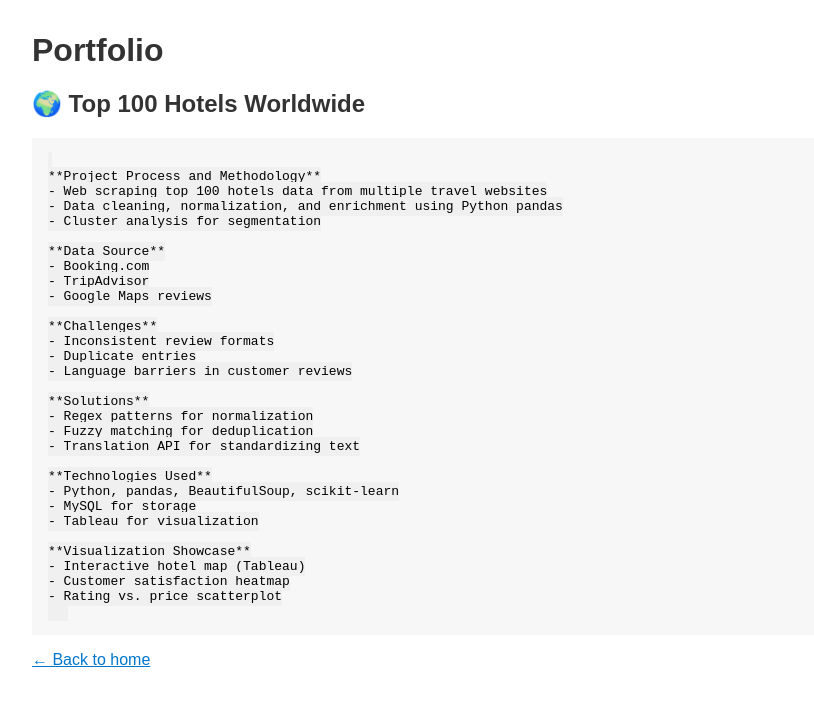
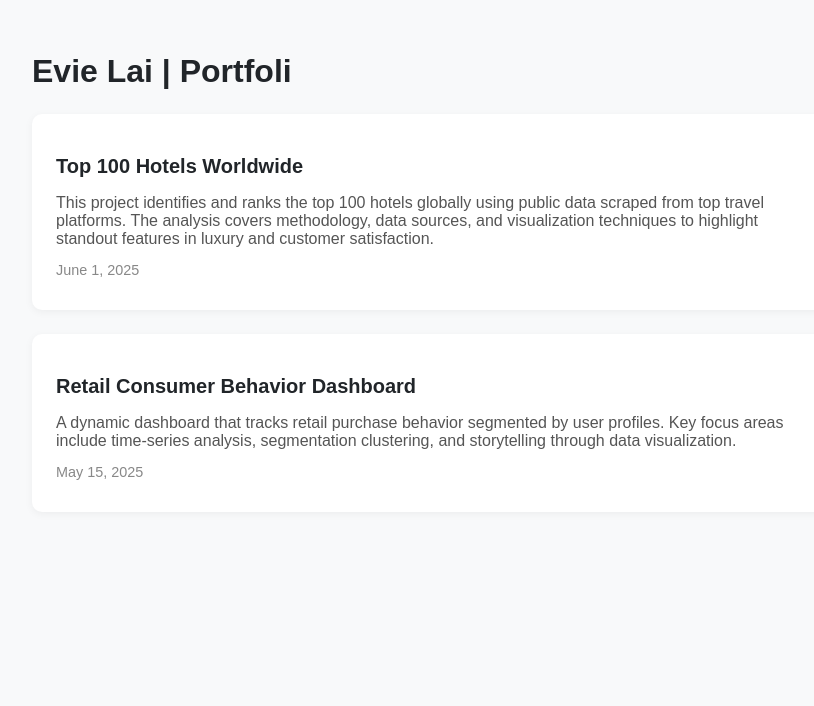
Before and after one commit to jingyeelai/jingyeelai.github.io, a plain HTML site: page portfolio.html in a window 1280 px wide. Shown: the whole page, without its empty margins (208-1022 px from the left). Drawn offline with Linux system fonts and the light colour scheme.

Commit message:
Update portfolio.html

```diff
--- a/portfolio.html
+++ b/portfolio.html
@@ -3,50 +3,61 @@
 <html lang="en">
 <head>
   <meta charset="UTF-8" />
+  <meta name="viewport" content="width=device-width, initial-scale=1.0"/>
   <title>Evie Lai | Portfolio</title>
   <style>
-    body { font-family: sans-serif; max-width: 800px; margin: 2rem auto; padding: 0 1rem; }
-    h1, h2 { color: #333; }
-    code { background: #f0f0f0; padding: 2px 4px; }
-    pre { background: #f7f7f7; padding: 1rem; overflow-x: auto; }
-    a { color: #0077cc; }
+    body {
+      font-family: sans-serif;
+      background-color: #f8f9fa;
+      margin: 0;
+      padding: 2rem;
+      color: #212529;
+    }
+    h1 {
+      font-size: 2rem;
+      margin-bottom: 1.5rem;
+    }
+    .container {
+      max-width: 800px;
+      margin: 0 auto;
+    }
+    .portfolio-card {
+      background-color: #fff;
+      border-radius: 10px;
+      padding: 1.5rem;
+      margin-bottom: 1.5rem;
+      box-shadow: 0 2px 8px rgba(0, 0, 0, 0.05);
+    }
+    .portfolio-card h2 {
+      font-size: 1.25rem;
+      margin-bottom: 0.5rem;
+      color: #212529;
+    }
+    .portfolio-card p {
+      color: #555;
+      margin-bottom: 0.5rem;
+    }
+    .portfolio-card .date {
+      font-size: 0.9rem;
+      color: #888;
+    }
   </style>
 </head>
 <body>
-  <h1>Portfolio</h1>
-  <h2>🌍 Top 100 Hotels Worldwide</h2>
-  <pre><code>
-**Project Process and Methodology**
-- Web scraping top 100 hotels data from multiple travel websites
-- Data cleaning, normalization, and enrichment using Python pandas
-- Cluster analysis for segmentation
+  <div class="container">
+    <h1>Evie Lai | Portfoli</h1>
 
-**Data Source**
-- Booking.com
-- TripAdvisor
-- Google Maps reviews
+    <div class="portfolio-card">
+      <h2>Top 100 Hotels Worldwide</h2>
+      <p>This project identifies and ranks the top 100 hotels globally using public data scraped from top travel platforms. The analysis covers methodology, data sources, and visualization techniques to highlight standout features in luxury and customer satisfaction.</p>
+      <p class="date">June 1, 2025</p>
+    </div>
 
-**Challenges**
-- Inconsistent review formats
-- Duplicate entries
-- Language barriers in customer reviews
-
-**Solutions**
-- Regex patterns for normalization
-- Fuzzy matching for deduplication
-- Translation API for standardizing text
-
-**Technologies Used**
-- Python, pandas, BeautifulSoup, scikit-learn
-- MySQL for storage
-- Tableau for visualization
-
-**Visualization Showcase**
-- Interactive hotel map (Tableau)
-- Customer satisfaction heatmap
-- Rating vs. price scatterplot
-  </code></pre>
-
-  <p><a href="index.html">← Back to home</a></p>
+    <div class="portfolio-card">
+      <h2>Retail Consumer Behavior Dashboard</h2>
+      <p>A dynamic dashboard that tracks retail purchase behavior segmented by user profiles. Key focus areas include time-series analysis, segmentation clustering, and storytelling through data visualization.</p>
+      <p class="date">May 15, 2025</p>
+    </div>
+  </div>
 </body>
 </html>
```
